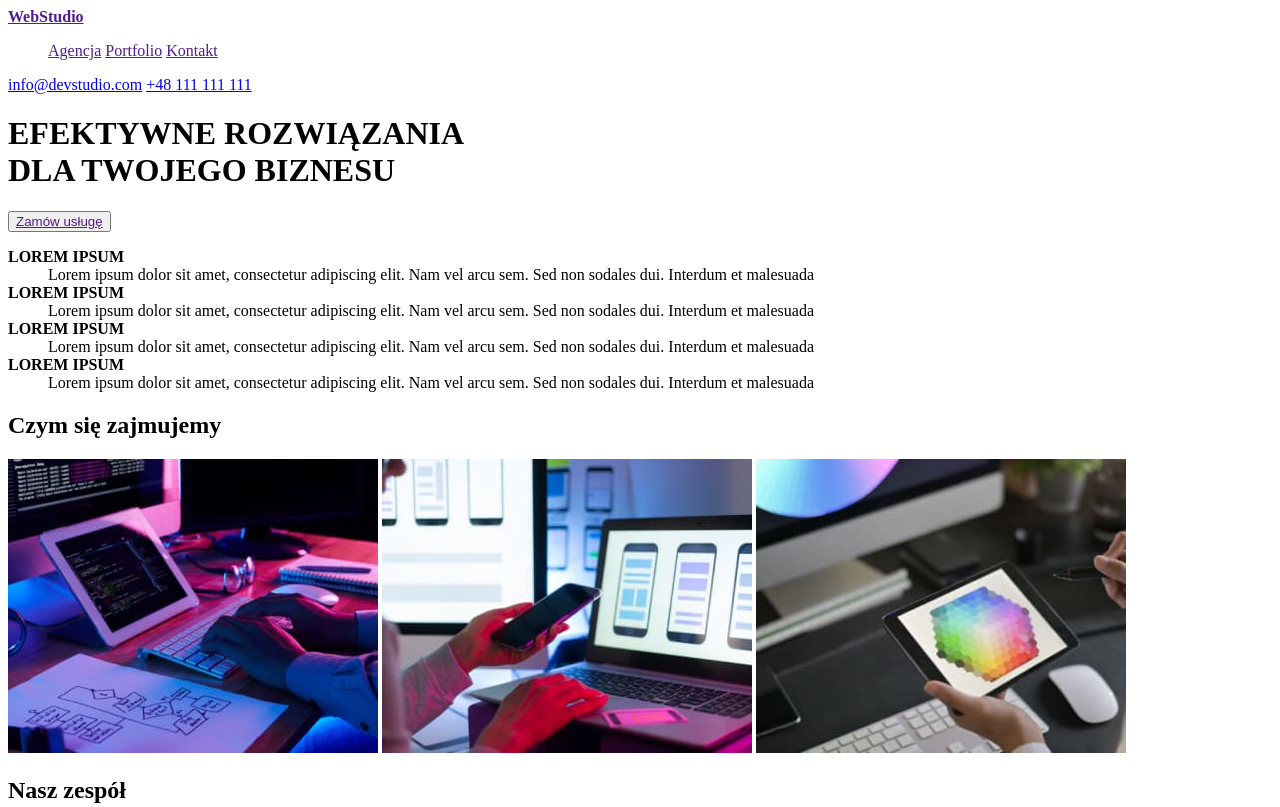
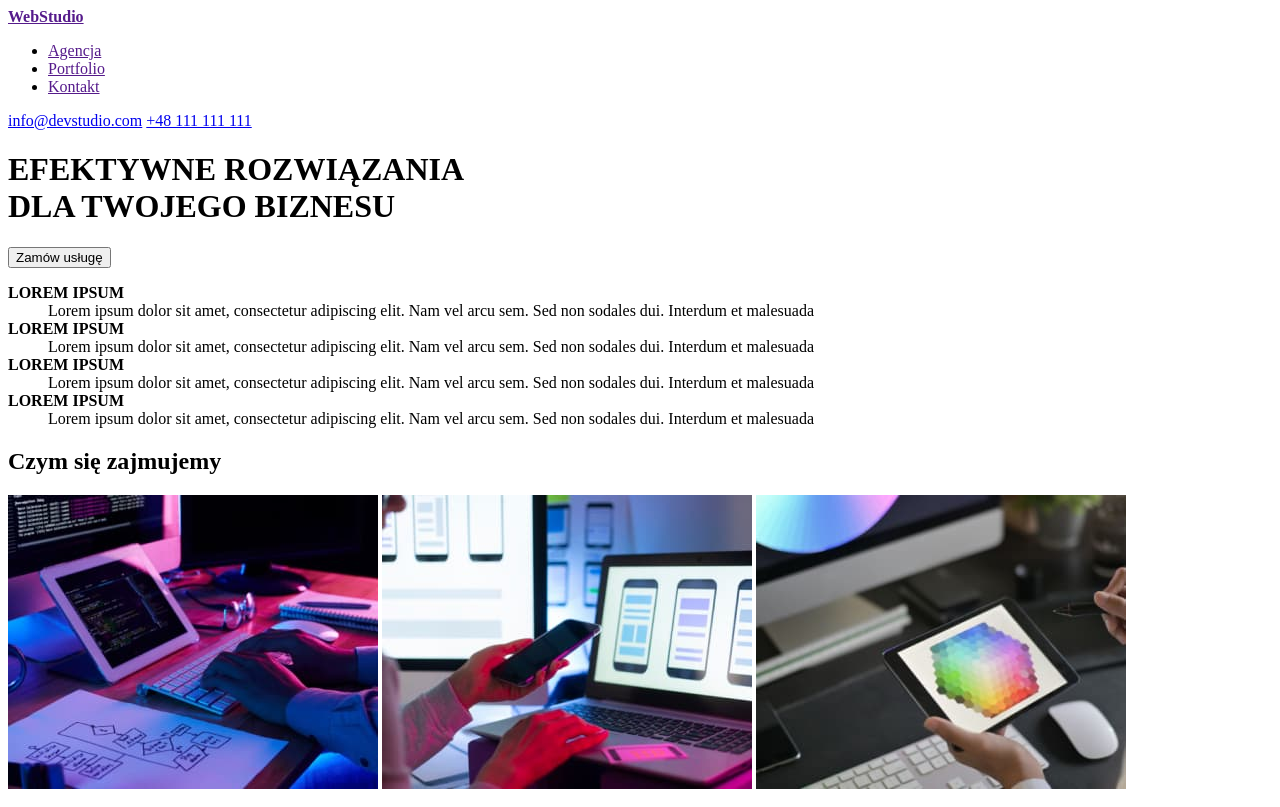
Before and after one commit to tommkoch/goit-markup-hw-01, a plain HTML site: page index.html in a window 1280 px wide. Shown: the top 807 px of the page. Drawn offline with Linux system fonts and the light colour scheme.

Commit message:
add first li

```diff
--- a/index.html
+++ b/index.html
@@ -9,16 +9,17 @@
       <a href=""><b>WebStudio</b></a>
       <nav>
         <ul>
-          <a href="">Agencja</a>
-          <a href="">Portfolio</a>
-          <a href="">Kontakt</a>
+          <li><a href="">Agencja</a></li>
+          <li><a href="">Portfolio</a></li>
+          <li><a href="">Kontakt</a></li>
+
         </ul>
       </nav>
       <a href="mailto:info@devstudio.com">info@devstudio.com</a>
-      <a href="tel:+48 111 111 111">+48 111 111 111</a>
+      <a href="tel:+48111111111">+48 111 111 111</a>
       <div>
         <h1>EFEKTYWNE ROZWIĄZANIA<br />DLA TWOJEGO BIZNESU</h1>
-        <button type="button"><a href="">Zamów usługę</a></button>
+        <button type="button">Zamów usługę</button>
       </div>
     </header>
     <main>
```
